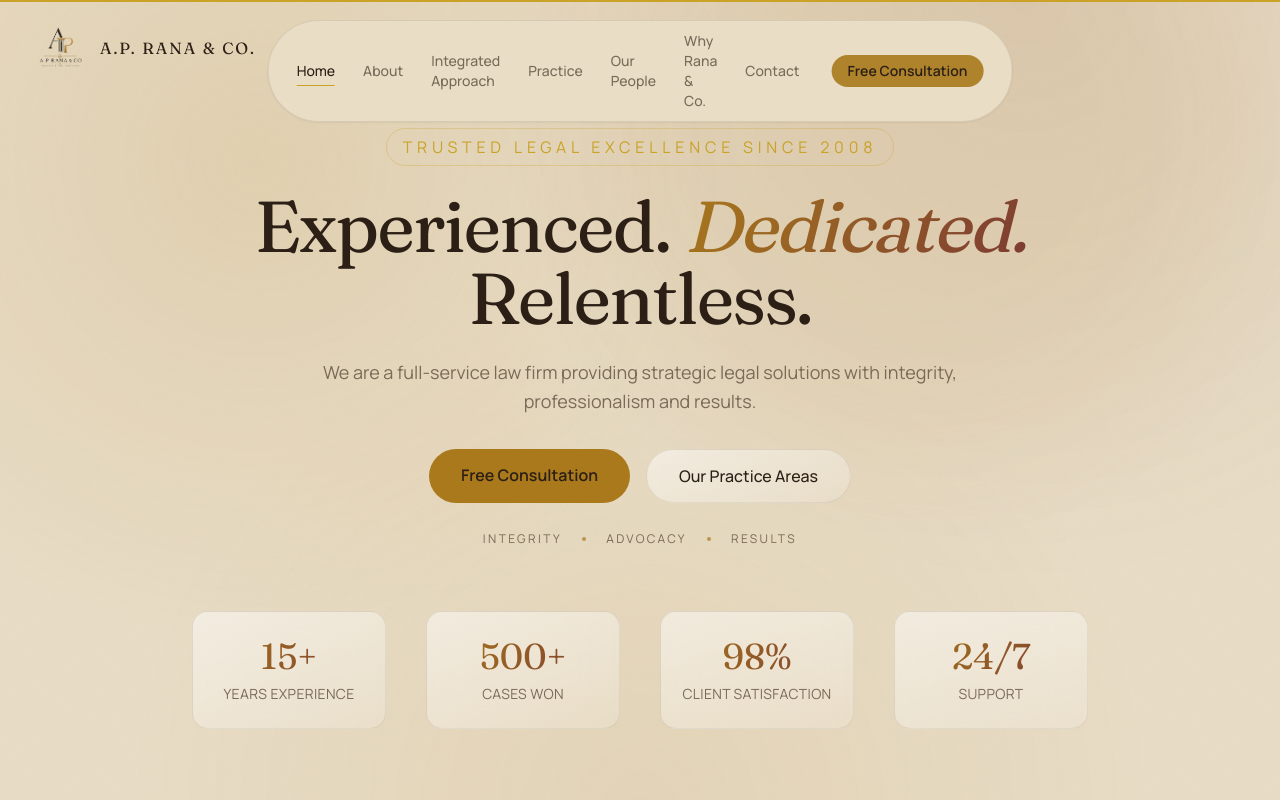
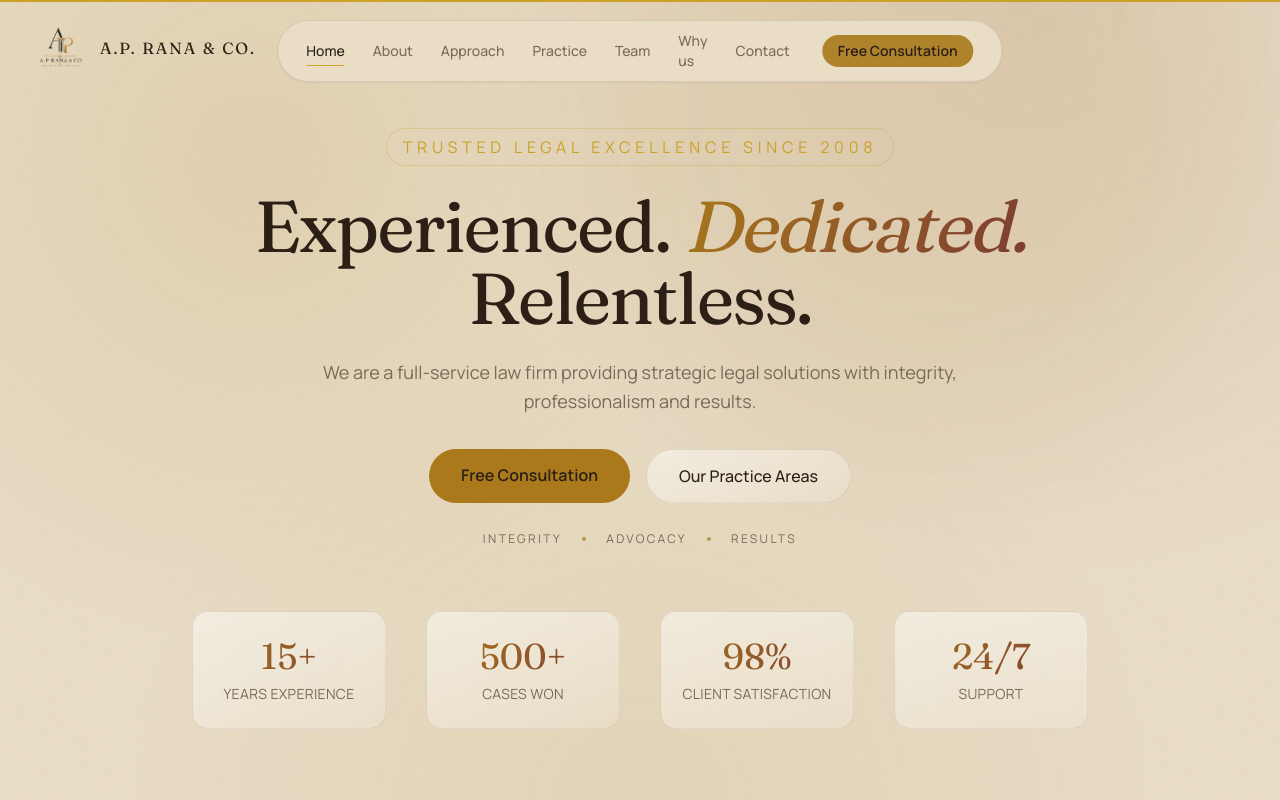
Before and after one commit to sahilmeenameena001-boop/Landing_page, a Next.js app: page / in a window 1280 px wide. Shown: the top 800 px of the page. Built offline with nearby package versions, Linux system fonts and the light colour scheme.

Commit message:
Update navigation labels to Approach, Team, and Why us

```diff
--- a/src/components/Footer.tsx
+++ b/src/components/Footer.tsx
@@ -9,8 +9,8 @@ import Reveal from "./Reveal";
 const LINKS = [
   { href: "/about", label: "About" },
   { href: "/practice", label: "Practice" },
-  { href: "/results", label: "Our People" },
-  { href: "/testimonials", label: "Why Rana & Co." },
+  { href: "/results", label: "Team" },
+  { href: "/testimonials", label: "Why us" },
   { href: "/contact", label: "Contact" },
 ];
 
--- a/src/components/Navbar.tsx
+++ b/src/components/Navbar.tsx
@@ -8,10 +8,10 @@ import { usePathname } from "next/navigation";
 const LINKS = [
   { href: "/", label: "Home" },
   { href: "/about", label: "About" },
-  { href: "/integrated-approach", label: "Integrated Approach" },
+  { href: "/integrated-approach", label: "Approach" },
   { href: "/practice", label: "Practice" },
-  { href: "/results", label: "Our People" },
-  { href: "/testimonials", label: "Why Rana & Co." },
+  { href: "/results", label: "Team" },
+  { href: "/testimonials", label: "Why us" },
   { href: "/contact", label: "Contact" },
 ];
 
```
